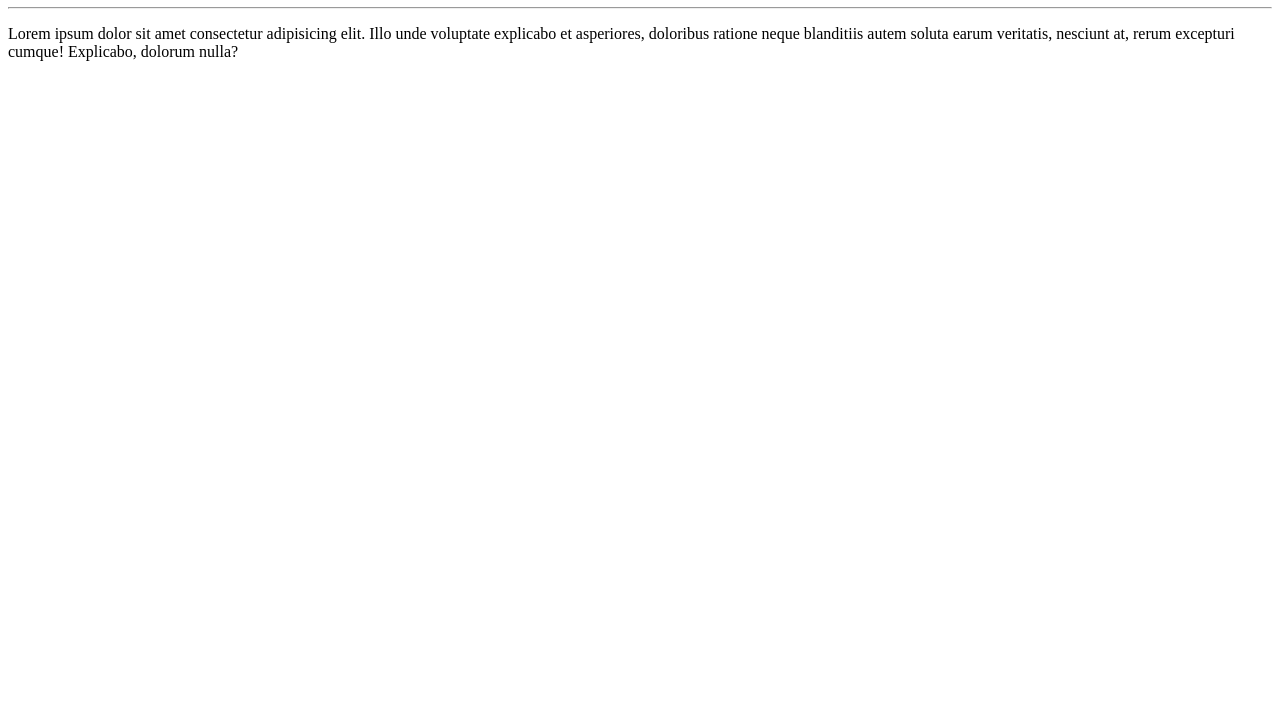
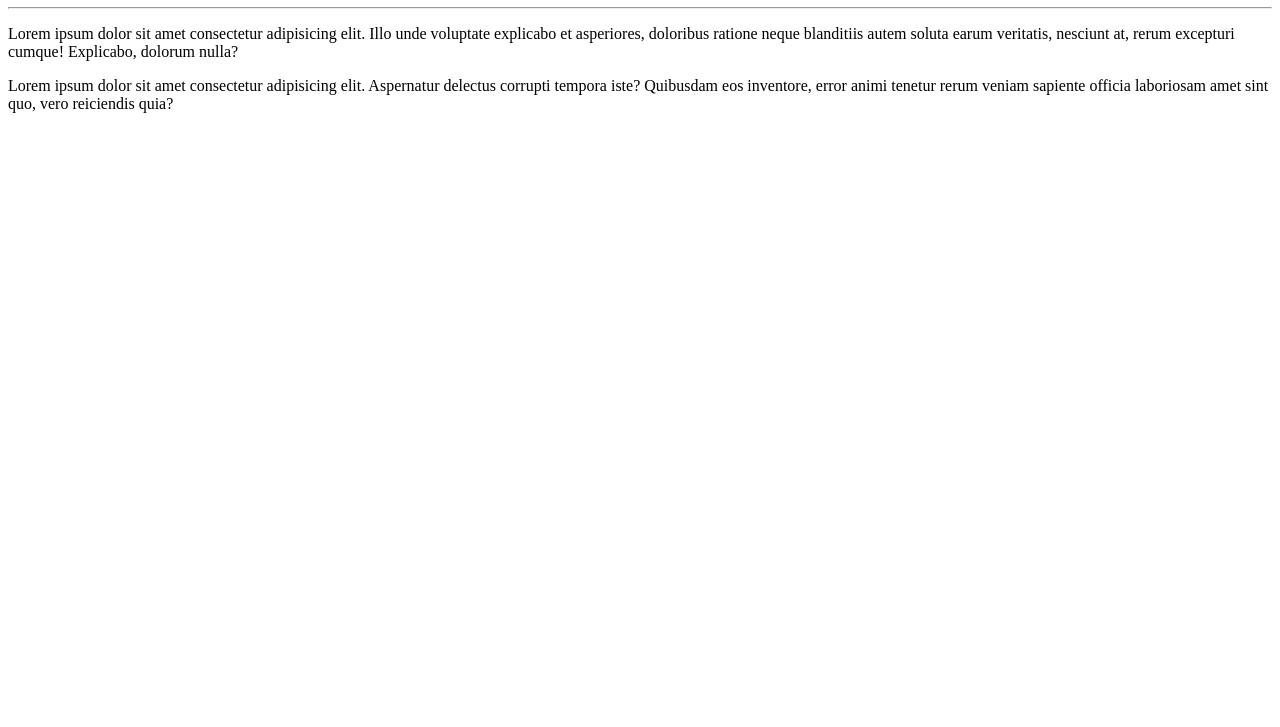
Before and after one commit to GustavoGonzalezOrtigoza/Ola-Mundo, a plain HTML site: page site-exemplo/index.html in a window 1280 px wide. Shown: the part 73-800 px from the top of the page. Drawn offline with Linux system fonts and the light colour scheme.

Commit message:
adicionei um parágrafo

```diff
--- a/site-exemplo/index.html
+++ b/site-exemplo/index.html
@@ -9,5 +9,6 @@
     <h1>Olá, Mundo!</h1>
     <hr>
     <p>Lorem ipsum dolor sit amet consectetur adipisicing elit. Illo unde voluptate explicabo et asperiores, doloribus ratione neque blanditiis autem soluta earum veritatis, nesciunt at, rerum excepturi cumque! Explicabo, dolorum nulla?</p>
+    <p>Lorem ipsum dolor sit amet consectetur adipisicing elit. Aspernatur delectus corrupti tempora iste? Quibusdam eos inventore, error animi tenetur rerum veniam sapiente officia laboriosam amet sint quo, vero reiciendis quia?</p>
 </body>
 </html>
```
